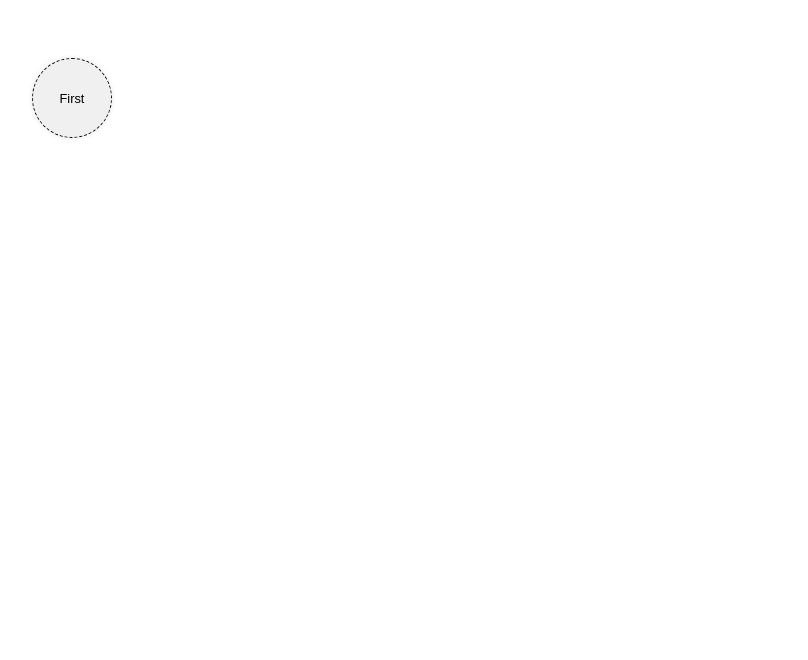
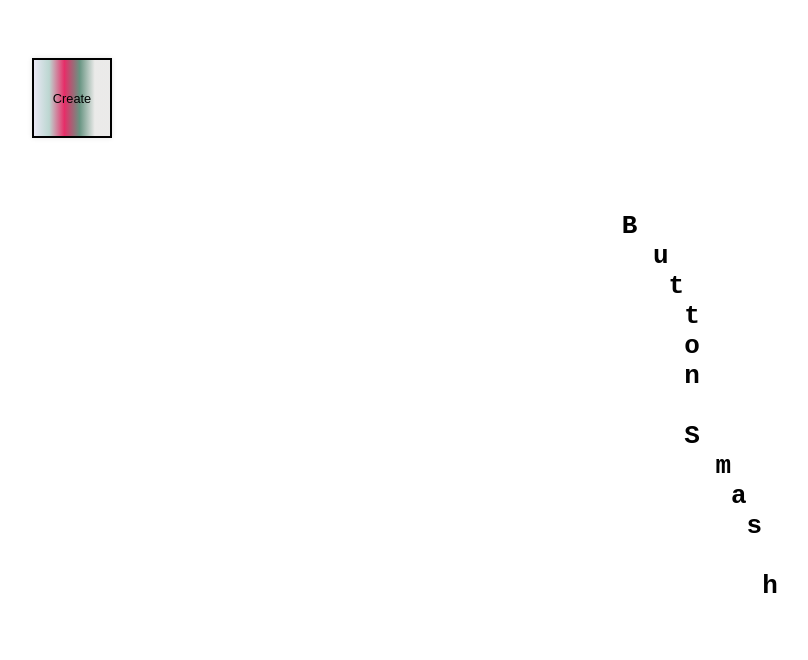
Before and after one commit to 12oman/creatinganddeletingdom, a plain HTML site: page index.html in a window 1280 px wide. Shown: the whole page, without its empty margins (26-834 px from the left). Drawn offline with Linux system fonts and the light colour scheme.

Commit message:
add class-based solution

```diff
--- /dev/null
+++ b/classSolution.js
@@ -0,0 +1,74 @@
+window.onload = function () {
+  // Start fading out the text after a delay of 5 seconds
+  setTimeout(() => {
+    let myText = document.getElementById("Hi");
+    myText.classList.add("fade-out");
+  }, 5000);
+};
+
+class Button {
+  constructor(type) {
+    this.element = document.createElement("button");
+    this.element.innerHTML = type;
+    this.type = type;
+
+    // Generate a random color gradient
+    let gradient = "";
+    for (let i = 0; i < 5; i++) {
+      let hue = Math.floor(Math.random() * 360);
+      let saturation = Math.floor(Math.random() * 100);
+      let lightness = Math.floor(Math.random() * 100);
+      let alpha = Math.random();
+      gradient += `hsla(${hue}, ${saturation}%, ${lightness}%, ${alpha}) ${
+        i * 20
+      }%, `;
+    }
+    gradient = gradient.slice(0, -2); // Remove annoying trailing comma and space
+
+    this.element.style.background = `linear-gradient(to right, ${gradient})`;
+
+    if (type === "Create") {
+      this.element.addEventListener("click", () => this.createNewButton());
+      this.element.addEventListener("contextmenu", (event) =>
+        this.deleteFiveButtons(event)
+      );
+    } else if (type === "Delete") {
+      this.element.addEventListener("click", () => this.deleteButton());
+      this.element.addEventListener("contextmenu", (event) =>
+        this.deleteFiveButtons(event)
+      );
+    }
+
+    document.body.appendChild(this.element);
+    Button.buttons.push(this);
+  }
+
+  createNewButton() {
+    new Button(Math.random() < 0.3 ? "Create" : "Delete");
+  }
+
+  deleteButton() {
+    this.destroy();
+  }
+
+  deleteFiveButtons(event) {
+    event.preventDefault();
+    const numToRemove = Math.min(5, Button.buttons.length);
+    for (let i = 0; i < numToRemove; i++) {
+      Button.buttons[Button.buttons.length - 1].destroy();
+    }
+  }
+
+  destroy() {
+    let index = Button.buttons.indexOf(this);
+    if (index > -1) {
+      Button.buttons.splice(index, 1);
+    }
+    this.element.remove();
+  }
+}
+
+Button.buttons = [];
+
+// Initial button
+new Button("Create");
--- a/index.html
+++ b/index.html
@@ -4,10 +4,27 @@
 <head>
     <title>Button Creator</title>
     <link rel="stylesheet" href="style.css">
-    <script defer src="solution.js"></script>
+    <script defer src="classSolution.js"></script>
 </head>
 
 <body>
+    <h1>
+        <pre id="Hi">
+            B
+              u
+               t
+                t
+                o
+                n
+
+                S
+                  m
+                   a
+                    s
+
+                     h
+                    </pre>
+    </h1>
 </body>
 
 </html>
--- a/solution.js
+++ b/solution.js
@@ -1,10 +1,11 @@
 // Function to create a new button
 function createNewButton() {
+  console.log(this);
   // Create new button
   let newButton = document.createElement("button");
 
   // Randomly decide if the new button is a "Create" button or a "Delete" button
-  if (Math.random() < 0.5) {
+  if (Math.random() < 0.3) {
     newButton.innerHTML = "Create";
     newButton.addEventListener("click", createNewButton);
   } else {
@@ -29,7 +30,7 @@ function createNewButton() {
   // Add the new button to the array
   buttons.push(newButton);
   // console table out the buttons array
-  console.table(buttons);
+  // console.table(buttons);
 }
 
 // Initial button
--- a/style.css
+++ b/style.css
@@ -1,22 +1,69 @@
+@keyframes combinedAnimation {
+    0% {
+        transform: scale(0.1);
+        opacity: 0;
+        background-color: #000;
+        border-color: #000;
+    }
+    60% {
+        transform: scale(1.2);
+        opacity: 1;
+        background-color: #f0f0f0;
+        border-color: #000;
+    }
+    100% {
+        transform: scale(1);
+        background-color: #f0f0f0;
+        border-color: #000;
+    }
+}
+
+body {
+    display: flex;
+    flex-wrap: wrap;
+    justify-content: left; /* if you want to center the buttons use center */
+    align-items: center; /* if you want vertical alignment as well */
+}
+
 button {
-
-    border: dashed 1px #000;
+    border: double 2px #bada55;
     height: 10vh;
     width: 10vh;
-    border-radius: 50%;
-    /* This makes the button round */
+    /* border-radius: 50%; */
     background-color: #f0f0f0;
-    /* Same color as the background */
     margin: 50px;
-    /* Spacing around the button */
-    /* make the text fit */
+    padding: 10px;
+    /* make the cusor change into something interesting and unexpected */
+    cursor: url("https://s3-us-west-2.amazonaws.com/s.cdpn.io/9632/happy.png"),
+        auto;
+    box-shadow: 0px 0px 5px rgba(0, 0, 0, 0.1);
+    font-size: 80%;
+    display: flex;
+    align-items: center;
+    justify-content: center;
+    background-color: #1dca49;
+    border-color: #000;
 
-    padding: 10px;
+    /* transitions */
+    animation: combinedAnimation 0.6s ease-in-out forwards;
+}
 
-    cursor: pointer;
-    /* Changes the cursor to a hand when hovering over the button */
-    box-shadow: 0px 0px 5px rgba(0, 0, 0, 0.1);
-    /* Adds a subtle shadow to the button */
-    /* make the text a percentage of the parent */
-    font-size: 80%;
+button p {
+    margin: 0;
+    font-size: 0.7rem;
+    text-align: center;
 }
+
+h1 {
+    position: absolute;
+    top: 50%;
+    left: 50%;
+    transform: translate(-50%, -50%);
+    z-index: -1;
+
+
+}
+.fade-out {
+    opacity: 0;
+    transition: opacity 5s ease-in-out;
+  }
```
Also changed, not shown: button.js (+17 -3 lines), 1 other file.
